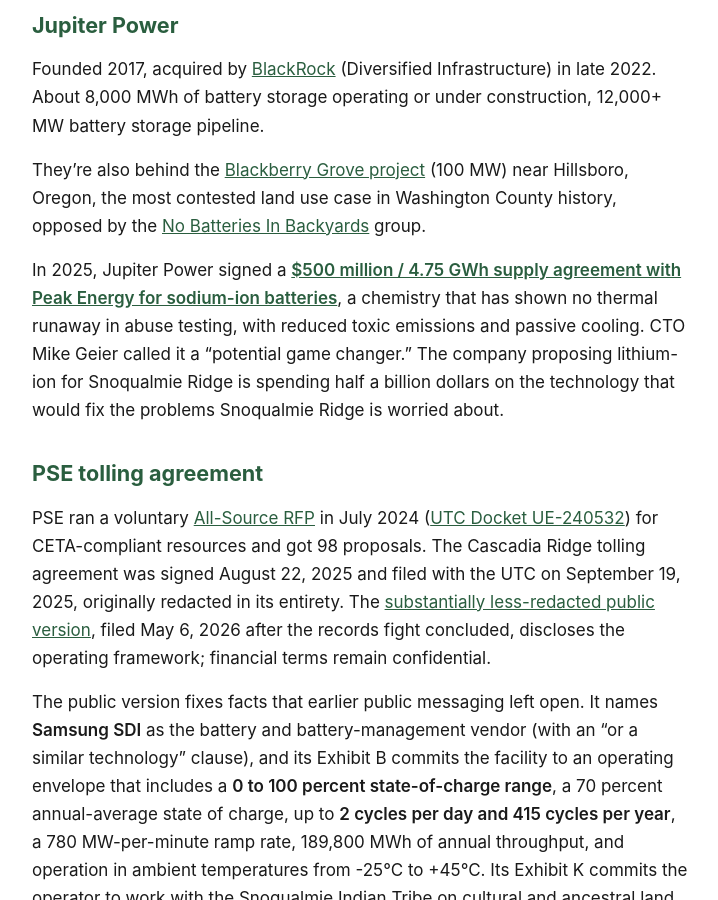
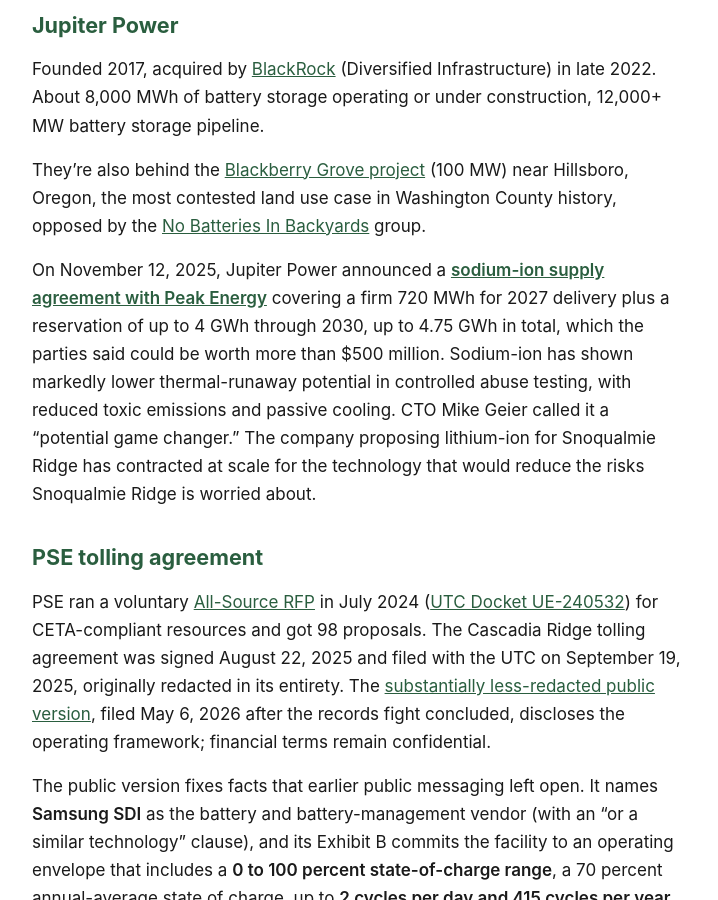
Before and after one commit to calef/cascadia-ridge-bess, a Jekyll site: the page built from _pages/project.md, in a window 1280 px wide and 900 px high, scrolled down 1938 px. Shown: the whole window, without its empty margins (280-998 px from the left). Built offline with Jekyll 4.4.1, drawn with Linux system fonts in a browser that asks for light colours; some of the changed text lies outside the part shown.

```diff
--- a/_pages/project.md
+++ b/_pages/project.md
@@ -35,7 +35,7 @@ Founded 2017, acquired by [BlackRock](https://www.blackrock.com/) (Diversified I
 
 They're also behind the [Blackberry Grove project](https://blackberrygroveenergy.com/) (100 MW) near Hillsboro, Oregon, the most contested land use case in Washington County history, opposed by the [No Batteries In Backyards](https://nobatteriesinbackyards.org/) group.
 
-In 2025, Jupiter Power signed a [**$500 million / 4.75 GWh supply agreement with Peak Energy for sodium-ion batteries**](https://www.prnewswire.com/news-releases/peak-energy-signs-4-75-gwh-contract-with-jupiter-power-for-industry-leading-sodium-ion-battery-storage-systems-302612467.html), a chemistry that has shown no thermal runaway in abuse testing, with reduced toxic emissions and passive cooling. CTO Mike Geier called it a "potential game changer." The company proposing lithium-ion for Snoqualmie Ridge is spending half a billion dollars on the technology that would fix the problems Snoqualmie Ridge is worried about.
+On November 12, 2025, Jupiter Power announced a [**sodium-ion supply agreement with Peak Energy**](https://www.prnewswire.com/news-releases/peak-energy-signs-4-75-gwh-contract-with-jupiter-power-for-industry-leading-sodium-ion-battery-storage-systems-302612467.html) covering a firm 720 MWh for 2027 delivery plus a reservation of up to 4 GWh through 2030, up to 4.75 GWh in total, which the parties said could be worth more than $500 million. Sodium-ion has shown markedly lower thermal-runaway potential in controlled abuse testing, with reduced toxic emissions and passive cooling. CTO Mike Geier called it a "potential game changer." The company proposing lithium-ion for Snoqualmie Ridge has contracted at scale for the technology that would reduce the risks Snoqualmie Ridge is worried about.
 
 ## PSE tolling agreement
 
@@ -87,7 +87,7 @@ On April 6, 2026, Jupiter Power's VP of Development Hans Detweiler and lead engi
 - **Gen-tie parcel:** Parcel [9030](/parcel-9030/) (PSE-owned) provides the generation tie-line corridor to the substation. This parcel is bound by a perpetual City of Snoqualmie [covenant](/recorded-documents) whose wetland and stream buffer, vegetation maintenance, and native growth protection areas require prior written City approval for disturbance.
 - **Noise:** Site-specific modeling shows 50 dBA or less at the property lines. The noise study will be included in the SEPA application package.
 - **Water supply:** On-site water storage tanks plus a nearby fire hydrant, described as a "belt-and-suspenders" approach being finalized with Eastside Fire & Rescue.
-- **Chemistry:** Jupiter cited sodium-ion as "not yet proven in utility-scale projects in the United States" as a factor in the decision, despite their own $500M sodium-ion supply agreement with Peak Energy.
+- **Chemistry:** Jupiter cited sodium-ion as "not yet proven in utility-scale projects in the United States" as a factor in the decision, despite their own November 2025 sodium-ion supply agreement with Peak Energy.
 - **Ownership transfer:** If the project changes hands, the project company (Cascadia Ridge Resiliency LLC) would be sold as an entity, keeping financial responsibility within the project company.
 
 Regardless of which battery chemistry is selected, the site raises questions about toxic gas dispersion, emergency response, seismic risk, and groundwater that a SEPA checklist cannot credibly evaluate. That is why we are asking King County to require a [full Environmental Impact Statement](/what-we-are-asking).
```
Also changed, not shown: _pages/wa-bess-sepa.md (+1 -1 lines).
